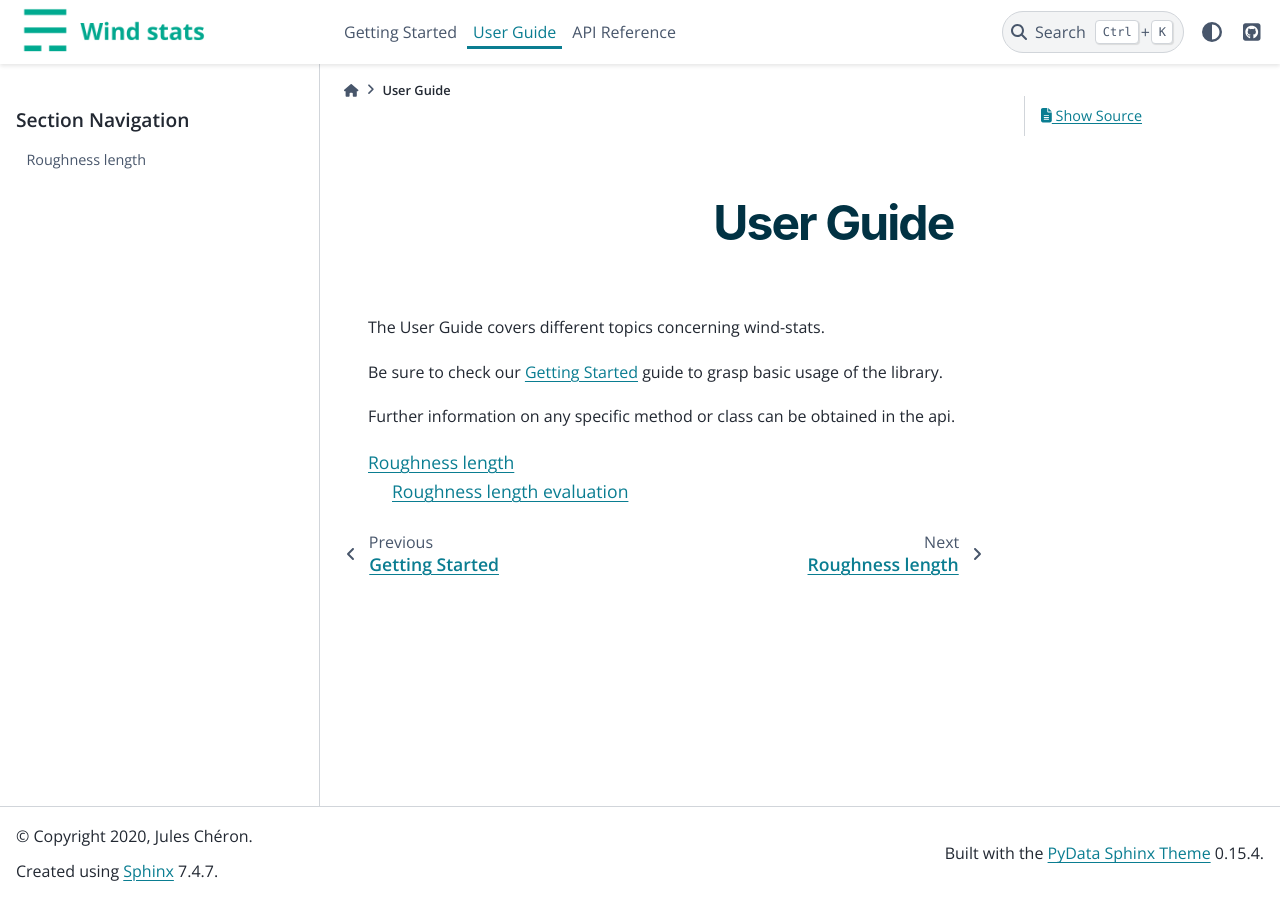
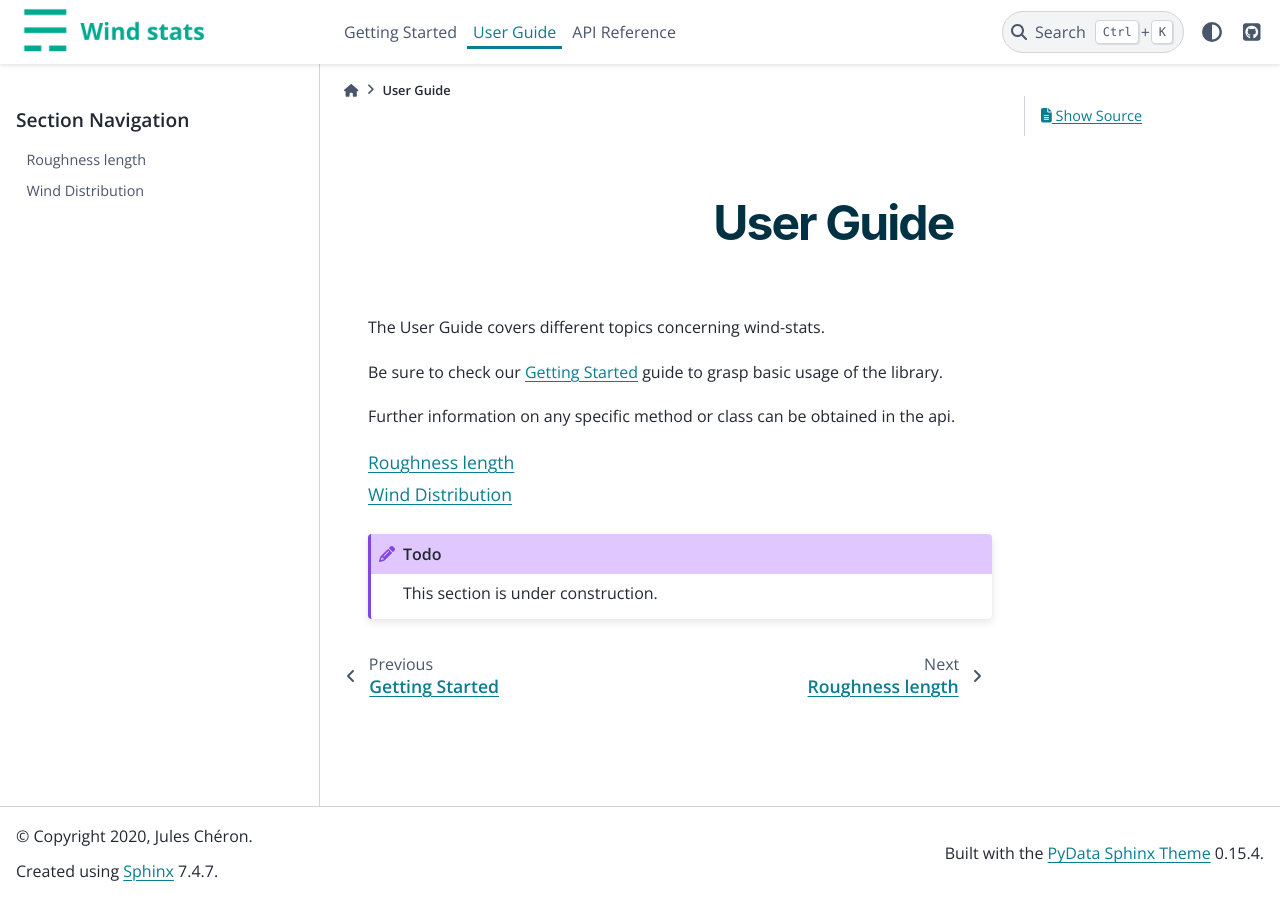
Before and after one commit to jules-ch/wind-stats, a Sphinx documentation site: the page built from docs/user_guide/index.rst, in a window 1280 px wide. Built offline with Sphinx 7.4.7 and the PyData theme 0.15.4, drawn with Linux system fonts in a browser that asks for light colours.

Commit message:
Update documentation
- Add first version of API reference with autodoc.
- Add todo directive to show documentation is under construction.
- Add verbatim for loading file since it's difficult with ipython directive.
- Add wind_distribution schema.

```diff
--- a/docs/api.rst
+++ b/docs/api.rst
@@ -2,3 +2,7 @@
 =============
 
 .. currentmodule:: wind_stats
+
+.. automodule:: wind_stats
+    :members:
+    :undoc-members:
--- a/docs/conf.py
+++ b/docs/conf.py
@@ -42,6 +42,7 @@
     "sphinx.ext.autodoc",
     "sphinx.ext.autosummary",
     "sphinx.ext.mathjax",
+    "sphinx.ext.todo",
     "matplotlib.sphinxext.plot_directive",
     "IPython.sphinxext.ipython_directive",
     "IPython.sphinxext.ipython_console_highlighting",
@@ -94,3 +95,5 @@
 numfig = True
 math_numfig = True
 math_eqref_format = "({number})"
+
+todo_include_todos = True
--- a/docs/user_guide/index.rst
+++ b/docs/user_guide/index.rst
@@ -10,6 +10,12 @@
 
 
 .. toctree::
-    :maxdepth: 2
+    :maxdepth: 1
 
     roughness_length
+    wind_distribution
+
+
+.. todo::
+
+    This section is under construction.
--- a/docs/user_guide/roughness_length.rst
+++ b/docs/user_guide/roughness_length.rst
@@ -55,3 +55,7 @@
 7           Regular large obstacle coverage (suburb, forest)  1.0
 8           City centre with high- and low-rise buildings     ≥ 2
 =========== ================================================= ======
+
+.. todo::
+
+    Roughness length user guide under construction.
```
Also changed, not shown: docs/getting-started.rst (+14 -13 lines), docs/user_guide/wind_distribution.rst (added, +9 -0 lines), docs/_static/wind_distribution.png (added), 1 other file.
